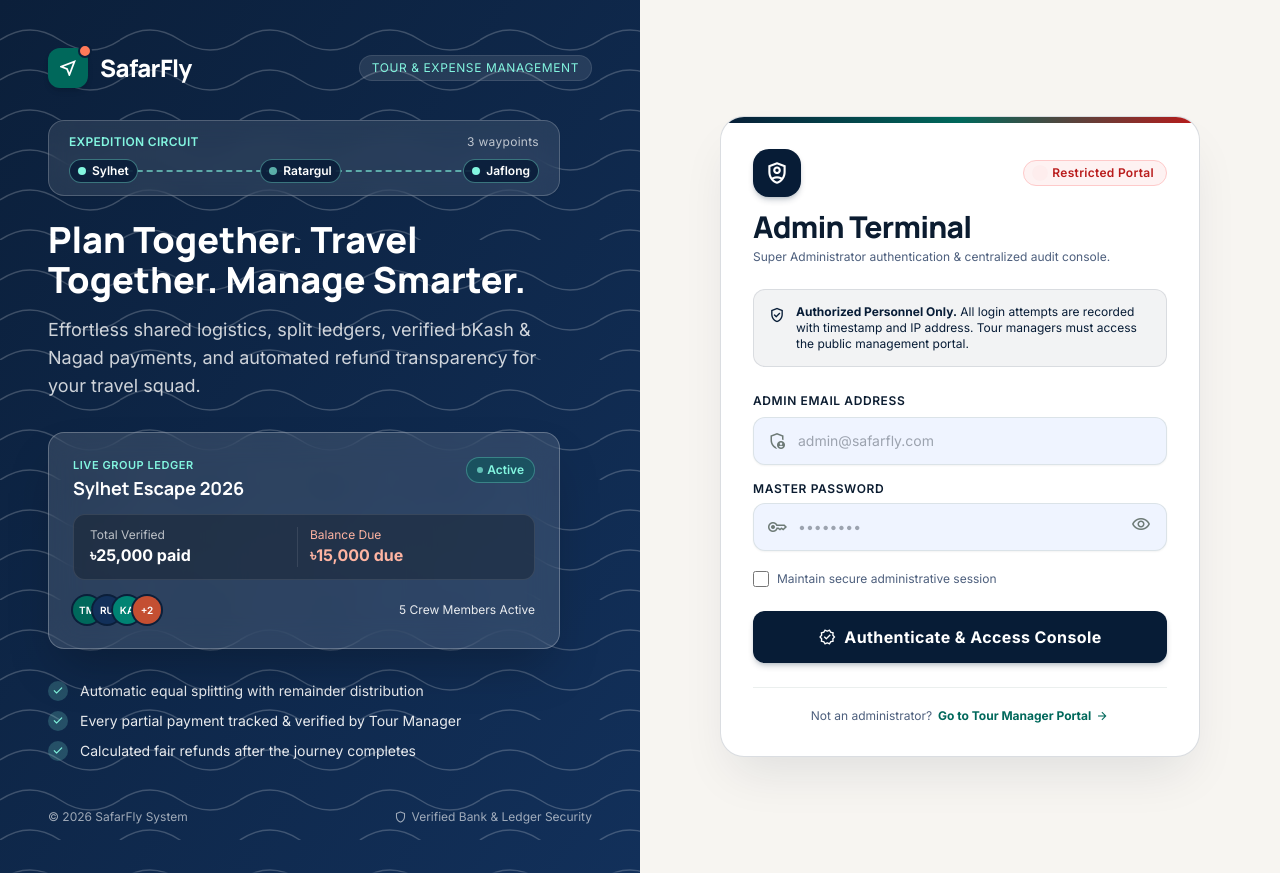
After one commit to Jami63/TOUR-MANAGEMENT-SYSTEM-ADMIN, a Laravel app: page /admin/login in a window 1280 px wide. The commit adds this page. Run offline with Laravel 12, Linux system fonts and the light colour scheme; some libraries are stand-ins or nearby versions.

Commit message:
fix(security): separate Super Admin portal from public user login route (Issue #7)
- Created dedicated Super Admin authentication routes: GET/POST /admin/login (admin.login) and POST /admin/logout (admin.logout)
- Implemented App\Http\Controllers\Admin\AdminAuthController with strict post-authentication role verification
- Instantly invalidates session and rejects non-admin users attempting to authenticate via admin terminal
- Built isolated High-Security Administrative Terminal UI (resources/views/admin/auth/login.blade.php) with zero public registration links
- Added throttle:5,1 brute-force defense rate limiting to POST /admin/login
- Configured redirectGuestsTo in bootstrap/app.php and CheckRole middleware to redirect unauthenticated admin requests directly to /admin/login
- Added reciprocal navigation links between public Tour Manager portal and Admin Security Terminal
- Created comprehensive test suite (tests/Feature/AdminAuthRouteSeparationSecurityTest.php) with 10 passing security tests
- Verified all 55 backend PHPUnit tests passing (335 assertions, 100% green)
- Documented complete test results in ISSUE_7_TEST_REPORT.md and updated PRODUCTION_AUDIT_REPORT.md & SIMPLE_ISSUES_EXPLAINED.md

```diff
--- /dev/null
+++ b/app/Http/Controllers/Admin/AdminAuthController.php
@@ -0,0 +1,87 @@
+<?php
+
+namespace App\Http\Controllers\Admin;
+
+use App\Http\Controllers\Controller;
+use Illuminate\Http\RedirectResponse;
+use Illuminate\Http\Request;
+use Illuminate\Support\Facades\Auth;
+use Illuminate\Support\Facades\Log;
+use Illuminate\View\View;
+
+class AdminAuthController extends Controller
+{
+    /**
+     * Show the dedicated Super Admin login page.
+     */
+    public function showLogin(): View|RedirectResponse
+    {
+        if (Auth::check()) {
+            if (Auth::user()->isSuperAdmin()) {
+                return redirect()->route('admin.dashboard');
+            }
+
+            return redirect()->route('manager.dashboard')->with('error', 'Tour Managers do not have administrative terminal access.');
+        }
+
+        return view('admin.auth.login');
+    }
+
+    /**
+     * Process Super Admin login submission with strict role enforcement.
+     */
+    public function login(Request $request): RedirectResponse
+    {
+        $credentials = $request->validate([
+            'email' => ['required', 'email'],
+            'password' => ['required'],
+        ]);
+
+        if (Auth::attempt($credentials, $request->boolean('remember'))) {
+            $user = Auth::user();
+
+            // Strict Role Gate: Only Super Administrators are permitted through this terminal
+            if (! $user->isSuperAdmin()) {
+                Auth::logout();
+                $request->session()->invalidate();
+                $request->session()->regenerateToken();
+
+                Log::warning('Unauthorized Super Admin portal login attempt intercepted.', [
+                    'email' => $credentials['email'],
+                    'role' => $user->role,
+                    'ip' => $request->ip(),
+                ]);
+
+                return redirect()->route('admin.login')->withErrors([
+                    'email' => 'Access Denied: This administrative terminal is strictly restricted to SafarFly Super Administrators. Tour Managers must authenticate via the public portal.',
+                ])->onlyInput('email');
+            }
+
+            $request->session()->regenerate();
+
+            Log::info('Super Admin authenticated successfully via Admin Terminal.', [
+                'user_id' => $user->id,
+                'email' => $user->email,
+                'ip' => $request->ip(),
+            ]);
+
+            return redirect()->intended(route('admin.dashboard'))->with('success', 'Welcome to the SafarFly Super Admin Security Terminal.');
+        }
+
+        return back()->withErrors([
+            'email' => 'Invalid administrative credentials provided.',
+        ])->onlyInput('email');
+    }
+
+    /**
+     * Log the Super Admin out and return to the dedicated admin login portal.
+     */
+    public function logout(Request $request): RedirectResponse
+    {
+        Auth::logout();
+        $request->session()->invalidate();
+        $request->session()->regenerateToken();
+
+        return redirect()->route('admin.login')->with('info', 'You have been securely logged out of the Super Admin terminal.');
+    }
+}
--- a/app/Http/Middleware/CheckRole.php
+++ b/app/Http/Middleware/CheckRole.php
@@ -15,7 +15,9 @@ class CheckRole
     public function handle(Request $request, Closure $next, string ...$roles): Response
     {
         if (! Auth::check()) {
-            return redirect()->route('login');
+            return $request->is('admin*')
+                ? redirect()->route('admin.login')
+                : redirect()->route('login');
         }
 
         $user = Auth::user();
--- a/bootstrap/app.php
+++ b/bootstrap/app.php
@@ -16,6 +16,13 @@ return Application::configure(basePath: dirname(__DIR__))
         $middleware->alias([
             'role' => \App\Http\Middleware\CheckRole::class,
         ]);
+
+        $middleware->redirectGuestsTo(function (Request $request) {
+            if ($request->is('admin*')) {
+                return route('admin.login');
+            }
+            return route('login');
+        });
     })
     ->withExceptions(function (Exceptions $exceptions): void {
         $exceptions->shouldRenderJsonWhen(
--- /dev/null
+++ b/resources/views/admin/auth/login.blade.php
@@ -0,0 +1,132 @@
+@extends('layouts.auth', ['title' => 'Super Admin Terminal – SafarFly'])
+
+@section('content')
+<div class="w-full max-w-[480px] p-6 sm:p-8 bg-white rounded-[24px] shadow-2xl shadow-[#071c36]/10 border border-[#071c36]/15 relative overflow-hidden">
+    <!-- Top Security Stripe -->
+    <div class="absolute top-0 left-0 right-0 h-1.5 bg-gradient-to-r from-[#071c36] via-[#00685b] to-[#ba1a1a]"></div>
+
+    <!-- Administrative Header -->
+    <div class="mb-6">
+        <div class="flex items-center justify-between mb-3">
+            <div class="w-12 h-12 rounded-2xl bg-[#071c36] flex items-center justify-center text-white shadow-md shadow-[#071c36]/20">
+                <span class="material-symbols-outlined text-[26px]">shield_person</span>
+            </div>
+            <div class="inline-flex items-center gap-2 px-3 py-1 rounded-full bg-red-50 border border-red-200 text-red-700 text-xs font-semibold tracking-wide">
+                <span class="w-2 h-2 rounded-full bg-red-600 animate-ping"></span>
+                <span>Restricted Portal</span>
+            </div>
+        </div>
+
+        <h1 class="font-display text-2xl sm:text-3xl text-on-surface font-extrabold tracking-tight">
+            Admin Terminal
+        </h1>
+        <p class="text-xs text-secondary mt-1">
+            Super Administrator authentication & centralized audit console.
+        </p>
+    </div>
+
+    <!-- Security Warning Disclaimer -->
+    <div class="mb-5 p-3.5 rounded-xl bg-[#071c36]/5 border border-[#071c36]/10 text-[#071c36] flex items-start gap-2.5 text-xs">
+        <span class="material-symbols-outlined text-[#071c36] text-[18px] shrink-0 mt-0.5">verified_user</span>
+        <div>
+            <span class="font-bold">Authorized Personnel Only.</span>
+            <span>All login attempts are recorded with timestamp and IP address. Tour managers must access the public management portal.</span>
+        </div>
+    </div>
+
+    <!-- Error Alert Banner -->
+    @if ($errors->any())
+        <div class="mb-5 p-4 rounded-xl bg-[#FBE7EA] text-[#93000A] flex items-start gap-3 border border-error/30 text-sm">
+            <span class="material-symbols-outlined text-error text-[20px] shrink-0 mt-0.5">lock</span>
+            <div>
+                <p class="font-bold">Access Denied</p>
+                <p class="text-xs mt-0.5">{{ $errors->first() }}</p>
+            </div>
+        </div>
+    @endif
+
+    @if (session('info'))
+        <div class="mb-5 p-3.5 rounded-xl bg-blue-50 text-blue-800 flex items-center gap-2 text-sm border border-blue-200">
+            <span class="material-symbols-outlined text-[20px]">info</span>
+            <span>{{ session('info') }}</span>
+        </div>
+    @endif
+
+    <!-- Admin Login Form -->
+    <form action="{{ route('admin.login') }}" method="POST" class="space-y-4">
+        @csrf
+
+        <!-- Email Field -->
+        <div class="space-y-1.5">
+            <label class="text-xs font-semibold uppercase tracking-wider text-on-surface" for="admin-email">
+                Admin Email Address
+            </label>
+            <div class="relative flex items-center">
+                <span class="material-symbols-outlined absolute left-3.5 text-[20px] text-outline pointer-events-none">
+                    admin_panel_settings
+                </span>
+                <input id="admin-email" name="email" type="email" value="{{ old('email') }}" required autocomplete="email" placeholder="admin@safarfly.com"
+                    class="w-full h-12 pl-11 pr-4 rounded-xl bg-surface-container-low text-on-surface text-sm outline-none transition-all border border-outline-variant/40 focus:border-[#071c36] focus:bg-white focus:ring-2 focus:ring-[#071c36]/20 shadow-sm">
+            </div>
+        </div>
+
+        <!-- Password Field -->
+        <div class="space-y-1.5">
+            <div class="flex items-center justify-between">
+                <label class="text-xs font-semibold uppercase tracking-wider text-on-surface" for="admin-password">
+                    Master Password
+                </label>
+            </div>
+            <div class="relative flex items-center">
+                <span class="material-symbols-outlined absolute left-3.5 text-[20px] text-outline pointer-events-none">
+                    key
+                </span>
+                <input id="admin-password" name="password" type="password" required autocomplete="current-password" placeholder="••••••••"
+                    class="w-full h-12 pl-11 pr-12 rounded-xl bg-surface-container-low text-on-surface text-sm outline-none transition-all border border-outline-variant/40 focus:border-[#071c36] focus:bg-white focus:ring-2 focus:ring-[#071c36]/20 shadow-sm">
+                <button type="button" onclick="toggleAdminPassword()" class="absolute right-3 text-outline hover:text-on-surface p-1">
+                    <span class="material-symbols-outlined text-[20px]" id="admin-eye-icon">visibility</span>
+                </button>
+            </div>
+        </div>
+
+        <!-- Remember Me Checkbox -->
+        <div class="flex items-center justify-between text-xs pt-1">
+            <label class="flex items-center gap-2 cursor-pointer text-secondary">
+                <input type="checkbox" name="remember" class="w-4 h-4 rounded text-[#071c36] focus:ring-[#071c36]/20 border-outline-variant">
+                <span>Maintain secure administrative session</span>
+            </label>
+        </div>
+
+        <!-- Submit Button -->
+        <div class="pt-2">
+            <button type="submit" class="w-full h-[52px] rounded-xl font-bold tracking-wide flex items-center justify-center gap-2 bg-[#071c36] text-white shadow-md shadow-[#071c36]/20 hover:bg-[#0b284c] transition-all cursor-pointer">
+                <span class="material-symbols-outlined text-[18px]">verified</span>
+                <span>Authenticate & Access Console</span>
+            </button>
+        </div>
+    </form>
+
+    <!-- Public Portal Switcher -->
+    <div class="mt-6 pt-5 border-t border-outline-variant/30 text-center text-xs text-secondary flex items-center justify-center gap-1.5">
+        <span>Not an administrator?</span>
+        <a href="{{ route('login') }}" class="font-bold text-primary hover:underline inline-flex items-center gap-1">
+            <span>Go to Tour Manager Portal</span>
+            <span class="material-symbols-outlined text-[14px]">arrow_forward</span>
+        </a>
+    </div>
+</div>
+
+<script>
+    function toggleAdminPassword() {
+        const input = document.getElementById('admin-password');
+        const icon = document.getElementById('admin-eye-icon');
+        if (input.type === 'password') {
+            input.type = 'text';
+            icon.innerText = 'visibility_off';
+        } else {
+            input.type = 'password';
+            icon.innerText = 'visibility';
+        }
+    }
+</script>
+@endsection
--- a/resources/views/layouts/admin.blade.php
+++ b/resources/views/layouts/admin.blade.php
@@ -121,7 +121,7 @@
 
         <!-- Logout Action -->
         <div class="p-3 border-t border-white/10">
-            <form action="{{ route('logout') }}" method="POST">
+            <form action="{{ route('admin.logout') }}" method="POST">
                 @csrf
                 <button type="submit" class="w-full flex items-center gap-3 px-3 py-2.5 rounded-lg text-outline-variant hover:bg-error/20 hover:text-red-300 transition-colors group text-sm cursor-pointer">
                     <span class="material-symbols-outlined text-[20px]">logout</span>
--- a/routes/web.php
+++ b/routes/web.php
@@ -1,5 +1,6 @@
 <?php
 
+use App\Http\Controllers\Admin\AdminAuthController;
 use App\Http\Controllers\Admin\DashboardController as AdminDashboardController;
 use App\Http\Controllers\Admin\TourMonitoringController as AdminTourController;
 use App\Http\Controllers\AuthController;
@@ -31,6 +32,13 @@ Route::get('/register/verify-otp', [AuthController::class, 'showVerifyOtp'])->na
 Route::post('/register/verify-otp', [AuthController::class, 'verifyOtp'])->name('register.otp.verify');
 Route::post('/register/resend-otp', [AuthController::class, 'resendOtp'])->name('register.otp.resend');
 Route::post('/logout', [AuthController::class, 'logout'])->name('logout');
+
+// Super Admin Dedicated Authentication Routes (Issue #7 - Admin & User Route Separation)
+Route::prefix('admin')->name('admin.')->group(function () {
+    Route::get('/login', [AdminAuthController::class, 'showLogin'])->name('login');
+    Route::post('/login', [AdminAuthController::class, 'login'])->middleware('throttle:5,1');
+    Route::post('/logout', [AdminAuthController::class, 'logout'])->name('logout');
+});
 
 // Public Legal & Compliance Documents (Google Play & Apple Store Requirements)
 Route::view('/privacy-policy', 'legal.privacy-policy')->name('legal.privacy');
```
Also changed, not shown: ISSUE_7_TEST_REPORT.md (added, +56 -0 lines), PRODUCTION_AUDIT_REPORT.md (+16 -11 lines), SIMPLE_ISSUES_EXPLAINED.md (+2 -2 lines), resources/views/auth/login.blade.php (+8 -0 lines), tests/Feature/AdminAuthRouteSeparationSecurityTest.php (added, +171 -0 lines).
